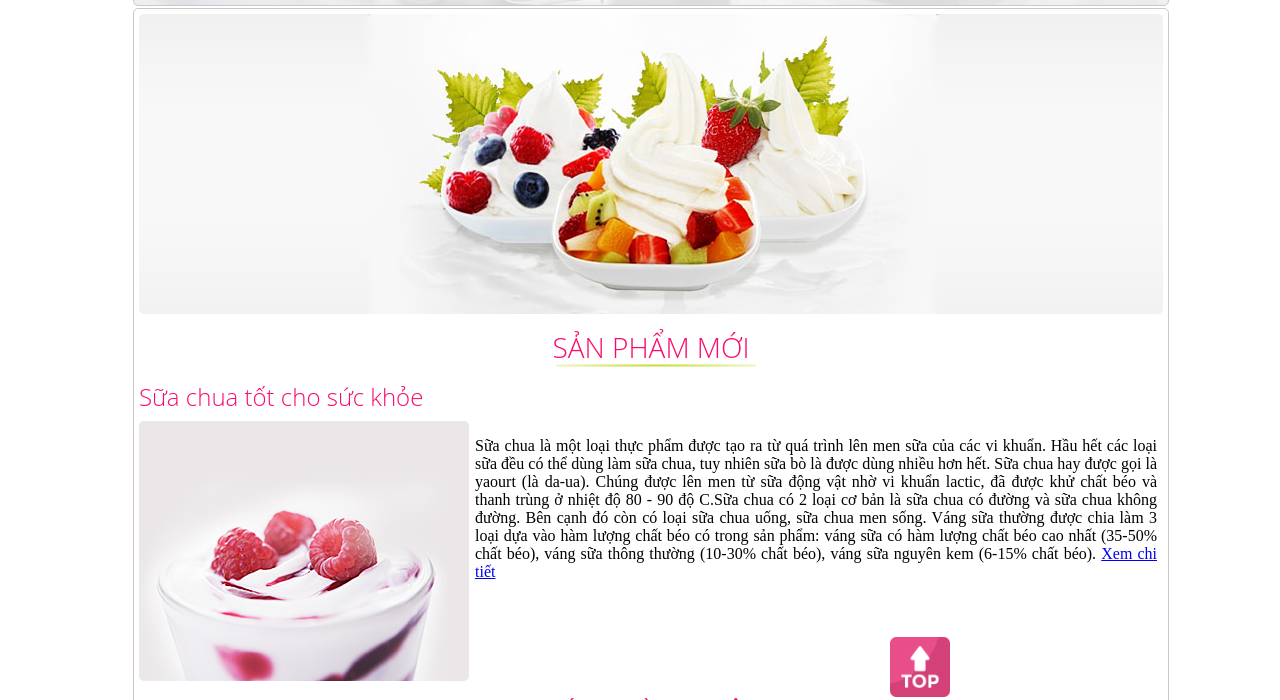
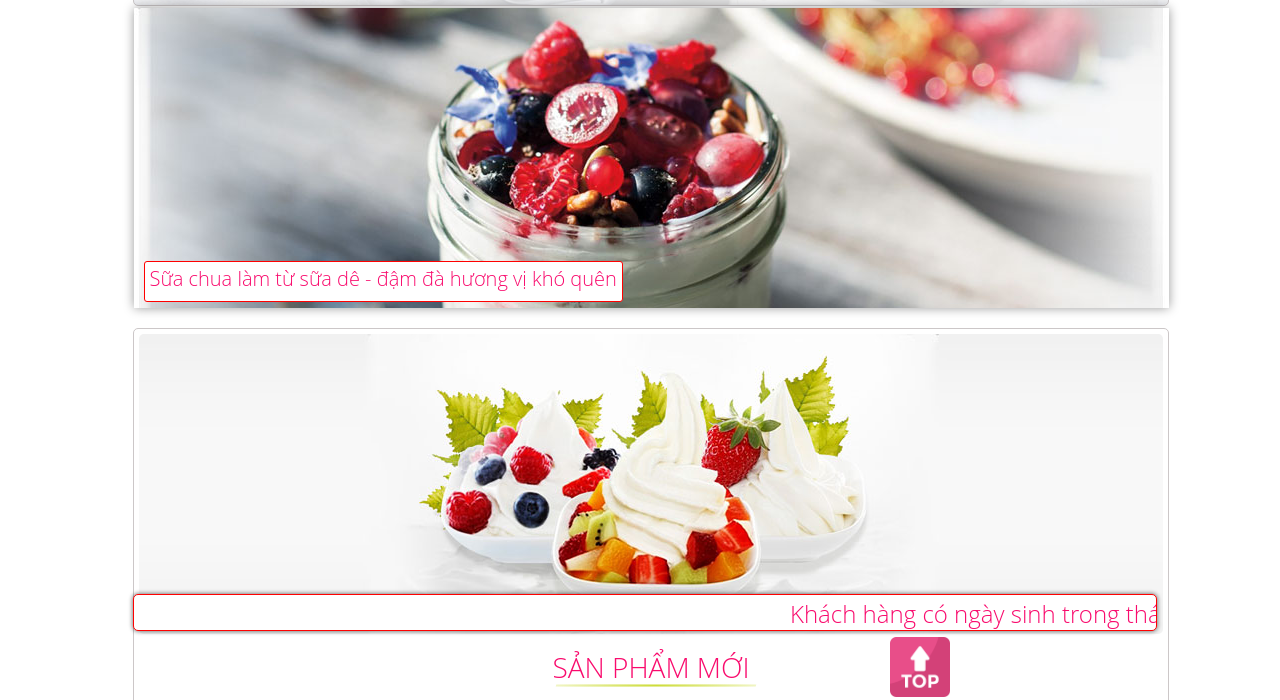
Before and after one commit to hvtu/ct188, a plain HTML site: page index.html in a window 1280 px wide. Both pictures are taken after a click on the icon 1147 px from the left and 78 px from the top of the page. Shown: the part 94-794 px from the top of the page. Drawn offline with Linux system fonts and the light colour scheme.

Commit message:
commit03

```diff
--- a/css/styles.css
+++ b/css/styles.css
@@ -484,3 +484,66 @@ h3 {
     border-radius: 5px;
     width: 100px;
 }
+
+.container {
+    position: fixed;
+    border: 1px solid red;
+    border-radius: 5px;
+    padding: 0px 5px;
+    overflow: hidden;
+    background-color: white;
+    box-shadow: 0 0 5px 0 #00000066, 0 0 5px 0 #0000004d;
+}
+
+.ads-ver-container {
+    left: 0;
+    top: 10px;
+    height: 145px;
+}
+
+.ads-ver-text {
+    white-space: wrap;
+}
+
+.ads-text {
+    position: absolute;
+    left: 5px;
+}
+
+.ads-hor-container {
+    bottom: 75px;
+    height: 37px;
+}
+
+.ads-hor-text {
+    white-space: nowrap;
+}
+
+#headline {
+    position: relative;
+    margin: 0 auto 20px;
+    padding: 0px;
+    width: 1035px;
+    height: 300px;
+}
+
+#headline div {
+    position: relative;
+    margin: 0 auto;
+}
+
+#headline div img {
+    margin: 0 auto;
+    box-shadow: 0 0 10px rgba(0, 0, 0, 0.4);
+}
+
+#headline div span {
+    position: absolute;
+    left: 10px;
+    bottom: 10px;
+    padding: 0 5px;
+    border: 1px solid red;
+    border-radius: 3px;
+    background-color: white;
+    z-index: 10;
+}
--- a/js/scripts.js
+++ b/js/scripts.js
@@ -308,11 +308,90 @@ hello = () => {
 */
 
 $(document).ready(function(){
+
+    // Cập nhật trạng thái Active của link
     var path = window.location.href;
-    // because the 'href' property of the DOM element is the absolute path
+    // Thuộc tính 'href' trong DOM là đường dẫn tuyệt đối
     $("nav .nav-left a").each(function() {
         if (this.href === path) {
             $(this).addClass(" active-page");
         }
     });
+
+    // Hiển thị quảng cáo
+    var d = new Date();
+    var ads = "Khách hàng có ngày sinh trong tháng " + d.getMonth() + " sẽ được tặng 2 phần sữa chua dâu cho đơn hàng đầu tiên trong tháng.";
+    $("footer").append("<div id='ads-container'><span id='ads-text'><h2>" + ads + "</h2></span></div>");
+    var w = ($(window).width() - $("main").width())/2;
+    if(w >= 200){
+        adsVerEffect();
+    }
+    else{
+        adsHorEffect();
+    }
+
+    // Hiển thị tin nổi bật ở trang chủ
+    headlineEffect();
 });
+
+/*Quảng cáo cuộn dọc màn hình**/
+function adsVerEffect(){
+    $("#ads-container").addClass("container ads-ver-container")
+    $("#ads-container").css("width", ($(window).width() - $("main").width())/2);
+    $("#ads-text").addClass("ads-ver-text ads-text");
+    $("#ads-text").css("top", $("#ads-container").height());
+    $("#ads-text").animate({
+        top: '-=' + ($("#ads-container").height() + $("#ads-text").height())}, 18000, function(){
+            adsVerEffect();
+        });
+}
+
+/*Quảng cáo cuộn ngang màn hình**/
+function adsHorEffect(){
+    $("#ads-container").addClass("container ads-hor-container")
+    $("#ads-container").css("left", $("main").position().left);
+    $("#ads-container").css("width", $("main").width());
+    $("#ads-text").addClass("ads-hor-text ads-text");
+    $("#ads-text").css("left", $("#ads-container").width());
+    $("#ads-text").animate({
+        left: '-=' + ($("#ads-container").width() + $("#ads-text").width())}, 30000, function(){
+            adsHorEffect();
+        });
+}
+
+
+/*Danh mục tin nổi bật**/
+var headlineContent = [
+    {"title":"Bánh flan sữa chua - sự kết hợp hoàn hảo",
+        "photo":"/images/trangchu/headline1.jpg"},
+    {"title":"Sữa chua làm từ sữa dê - đậm đà hương vị khó quên",
+        "photo":"/images/trangchu/headline2.jpg"},
+    {"title":"Thưởng thức sữa chua theo cách của bạn",
+        "photo":"/images/trangchu/headline3.jpg"}]
+
+// Khởi tạo
+function init(){
+//    $("article").prepend("<div id='headline'></div>");
+    $("header").after("<div id='headline'></div>");
+    for(var i=0; i<headlineContent.length; i++){
+        var item = headlineContent[i];
+        var divTemp = $("<div>");
+        $("<span><h3>" + item.title + "</h3></span>").appendTo(divTemp);
+        $("<img src='" + item.photo + "'>").appendTo(divTemp);
+        $("#headline").append(divTemp);
+    }
+}
+
+function headlineEffect(){
+    init();
+    // Ẩn các thẻ div sau thẻ div đầu tiên
+    $("#headline > div:gt(0)").hide();
+    setInterval(function() {
+        $("#headline > div:first")
+            .hide()
+            .next()
+            .fadeIn(1000)
+            .end()
+            .appendTo("#headline");
+    }, 5000);
+}
```
Also changed, not shown: index.html (+1 -0 lines), images/trangchu/headline1.jpg (added), images/trangchu/headline2.jpg (added), images/trangchu/headline3.jpg (added), images/trangchu/images_large/order_1.png (deleted), images/trangchu/images_large/order_2.png (deleted), images/trangchu/images_large/order_3.png (deleted), images/trangchu/images_large/order_4.png (deleted).
